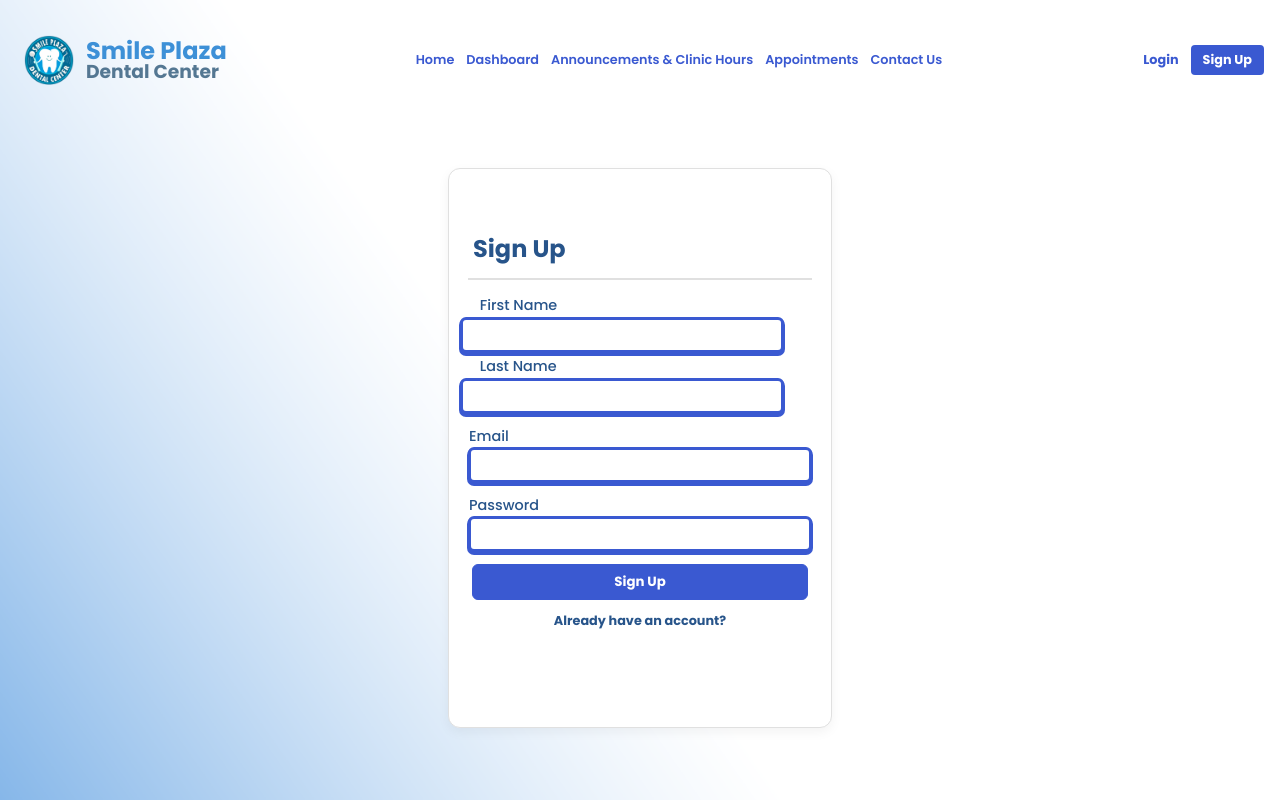
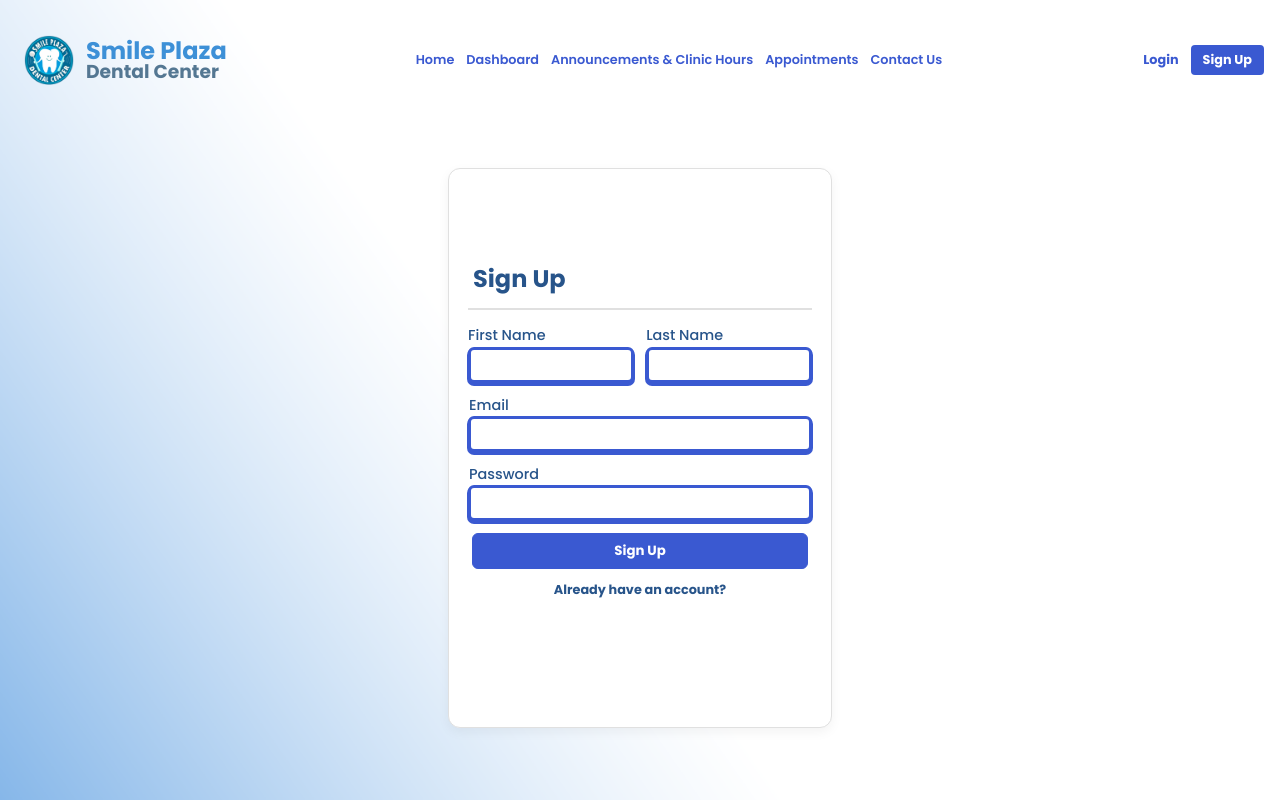
Before and after one commit to Exuille/Smile-Plaza, a React (Vite) app in the folder frontend/: page /signup in a window 1280 px wide. Built offline with nearby package versions, Linux system fonts and the light colour scheme; the HTML template or start-up script is replaced by a standard one.

Commit message:
Add names container selector

```diff
--- a/frontend/src/pages/css/auth/Auth.css
+++ b/frontend/src/pages/css/auth/Auth.css
@@ -26,7 +26,6 @@ hr {
     margin: 12px 0;
 }
 
-
 form {
     display: flex;
     align-items: center;
@@ -44,6 +43,21 @@ input {
     border-radius: 6px;
     border: 3px solid #3A59D1;
     box-shadow: 0px 2px 0px 1px rgba(58,89,209,1);
+    padding: 12px;
+}
+
+.names-container {
+    display: flex;
+    width: 90%;
+    gap: 12px;
+}
+
+.names-container label {
+    margin-left: 0;
+}
+
+.names-container div input {
+    width: 100%;
 }
 
 button {
@@ -53,6 +67,12 @@ button {
     border-radius: 6px;
     border: 1px solid #3A59D1;
     background-color: #3A59D1;
+}
+
+input:focus,
+input:active {
+    outline: none;
+    border-color: #3A59D1;
 }
 
 label {
```
